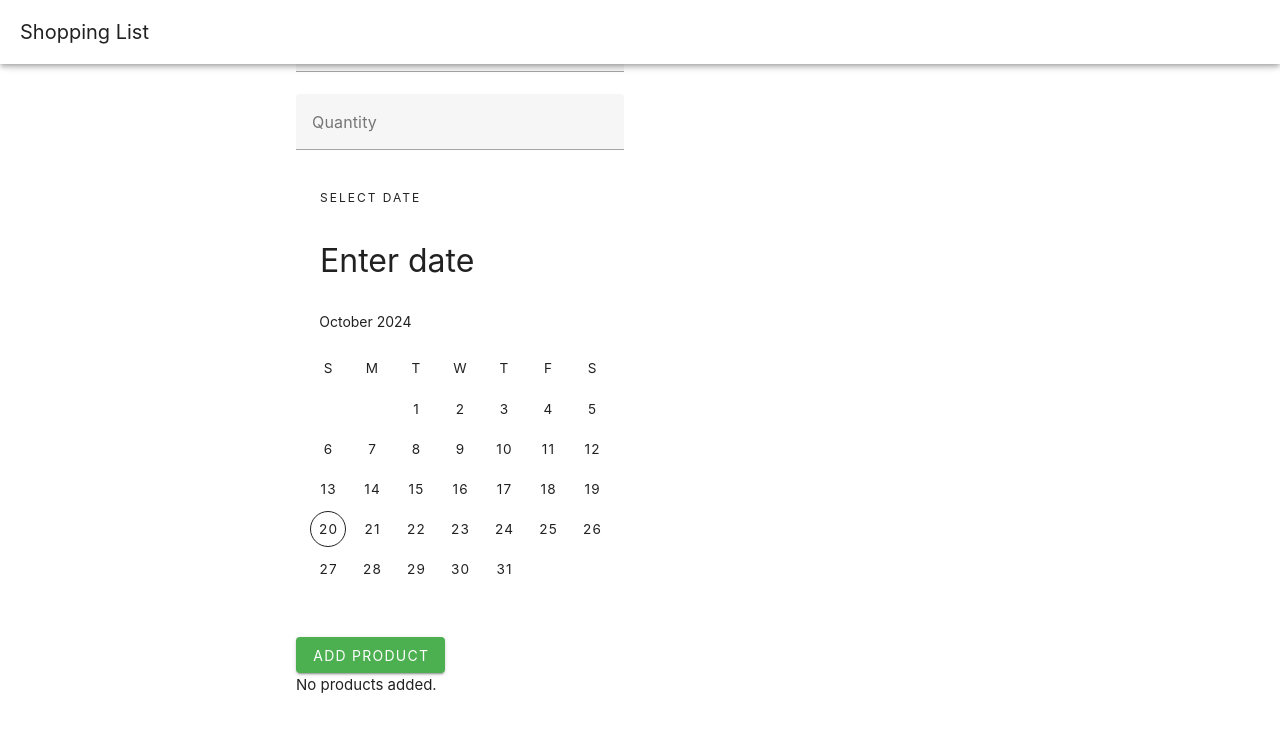
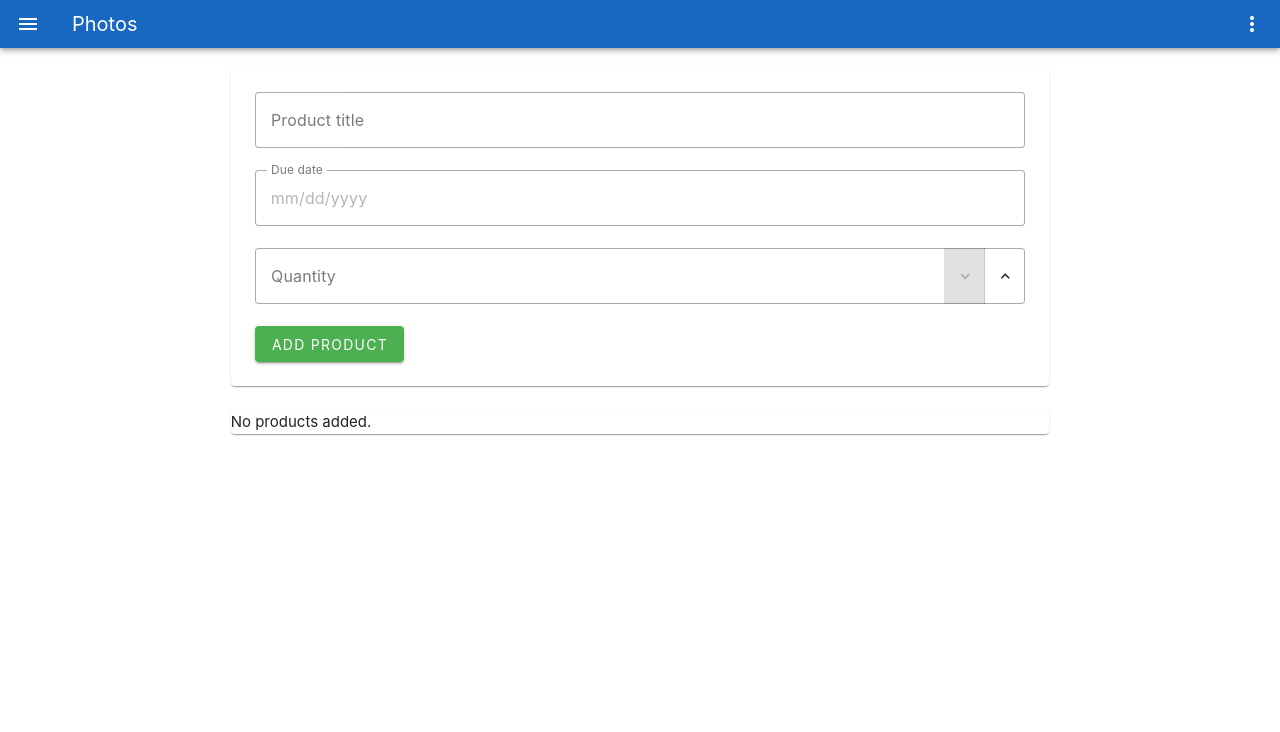
Before and after one commit to elpandango/shopping-list-vue, a Vue app: page / in a window 1280 px wide. Shown: the top 732 px of the page. Built offline with nearby package versions, Linux system fonts and the light colour scheme.

Commit message:
Structure refactoring

```diff
--- a/package.json
+++ b/package.json
@@ -10,6 +10,7 @@
     "test:unit": "vitest"
   },
   "dependencies": {
+    "@mdi/font": "^7.4.47",
     "@vue/cli-plugin-pwa": "^5.0.8",
     "pinia": "^2.2.4",
     "vue": "^3.5.12",
@@ -20,6 +21,7 @@
     "@vitejs/plugin-vue": "^5.1.4",
     "@vue/test-utils": "^2.4.6",
     "jsdom": "^25.0.1",
+    "sass": "^1.80.3",
     "vite": "^5.4.8",
     "vitest": "^2.1.2"
   }
--- a/src/App.vue
+++ b/src/App.vue
@@ -1,12 +1,17 @@
 <template>
-  <v-app>
+  <v-app class="app-container">
+    <v-main>
+      <v-container
+       class="py-0 px-0"
+       style="width: 100%;"
+       fluid>
         <HeaderComponent/>
-    <v-container fluid>
         <ProductForm @add-product="addProduct"/>
         <ProductList
          @product-updated="loadProducts"
          :products="products"/>
       </v-container>
+    </v-main>
   </v-app>
 </template>
 
@@ -68,6 +73,14 @@ watch(products, (newProducts) => {
 });
 </script>
 
-<style scoped>
+<style lang="scss">
+#app {
+  display: flex !important;
+  width: 100%;
+  padding: 0 20px;
+}
 
+.app-container {
+  padding-top: 20px;
+}
 </style>
--- a/src/components/HeaderComponent/HeaderComponent.vue
+++ b/src/components/HeaderComponent/HeaderComponent.vue
@@ -1,6 +1,17 @@
 <template>
-  <v-app-bar>
-    <v-toolbar-title>Shopping List</v-toolbar-title>
+  <v-app-bar
+   color="primary"
+   density="compact"
+  >
+    <template v-slot:prepend>
+      <v-app-bar-nav-icon></v-app-bar-nav-icon>
+    </template>
+
+    <v-app-bar-title>Photos</v-app-bar-title>
+
+    <template v-slot:append>
+      <v-btn icon="mdi-dots-vertical"></v-btn>
+    </template>
   </v-app-bar>
 </template>
 
--- a/src/components/ProductForm/ProductForm.vue
+++ b/src/components/ProductForm/ProductForm.vue
@@ -1,37 +1,48 @@
 <template>
-  <v-form
-   ref="form"
-   v-model="valid"
-   lazy-validation>
+  <v-row
+   justify="center"
+   align="center"
+  >
+    <v-col
+     cols="12"
+     md="8"
+     lg="8">
+      <v-card class="py-6 px-6">
         <v-text-field
+         label="Product title"
          v-model="product.name"
-     :rules="[rules.required]"
-     label="Product"
-     required
+         variant="outlined"
         ></v-text-field>
 
-    <v-text-field
+        <v-date-input
+         label="Due date"
+         prepend-icon=""
+         variant="outlined"
+         persistent-placeholder
+        ></v-date-input>
+
+        <v-number-input
+         label="Quantity"
          v-model="product.quantity"
          :rules="[rules.required]"
-     label="Quantity"
-     required
-     type="number"
-    ></v-text-field>
-
-    <v-date-picker
-     v-model="product.dueDate"
-     label="Date"
-    ></v-date-picker>
+         :min="0"
+         variant="outlined"
+        ></v-number-input>
 
         <v-btn
          @click="addProduct"
-     color="success">Add Product
+         color="success"
+        >Add Product
         </v-btn>
-  </v-form>
+      </v-card>
+    </v-col>
+  </v-row>
 </template>
 
 <script setup>
 import {ref, useTemplateRef} from 'vue';
+import {VDateInput} from 'vuetify/labs/VDateInput';
+import {VNumberInput} from 'vuetify/labs/VNumberInput';
 
 const valid = ref(false);
 const product = ref({
@@ -53,7 +64,7 @@ const formatDueDate = (date) => {
   console.log('date: ', date);
 
   if (!date) return null;
-  const options = { year: 'numeric', month: 'long', day: '2-digit' };
+  const options = {year: 'numeric', month: 'long', day: '2-digit'};
   return new Date(date).toLocaleDateString('en-GB', options);
 };
 
--- a/src/components/ProductItem/ProductItem.vue
+++ b/src/components/ProductItem/ProductItem.vue
@@ -1,5 +1,7 @@
 <template>
-  <div :class="{ completed: product?.completed }">
+  <div
+   class="product-item"
+   :class="{ completed: product?.completed }">
     <template v-if="isEditing">
       <v-text-field
        v-model="editedProductName"
@@ -17,28 +19,56 @@
       </v-btn>
     </template>
     <template v-else>
-      <div class="d-flex align-center">
       <div class="product-details">
-          <p>{{ product.name }} ({{ product.quantity }})</p>
-          <p v-if="product.dueDate">Due to: {{ product.dueDate }}</p>
+        <p class="product-name">{{ product.name }} ({{ product.quantity }})</p>
+        <p class="product-due-to" v-if="product.dueDate"><strong>Due to:</strong> {{ product.dueDate }}</p>
       </div>
-<!--        <v-switch-->
-<!--         v-model="product.completed"-->
-<!--         @change="toggleStatus"-->
-<!--         class="mr-3"-->
-<!--         label="Status"-->
-<!--        ></v-switch>-->
-        <button @click="toggleStatus">{{ product.completed ? 'Completed' : 'Pending' }}</button>
+
+      <div class="actions">
+        <v-tooltip bottom>
+          <template #activator="{ props }">
             <v-btn
+             v-bind="props"
+             @click="toggleStatus"
+             :color="product.completed ? 'success' : 'warning'"
+             class="ml-2"
+             icon
+            >
+              <v-icon>{{ product.completed ? 'mdi-check' : 'mdi-clock' }}</v-icon>
+            </v-btn>
+          </template>
+          <span>{{ product.completed ? 'Completed' : 'Pending' }}</span>
+        </v-tooltip>
+
+        <v-tooltip bottom>
+          <template #activator="{ props }">
+            <v-btn
+             v-bind="props"
              @click="editProduct"
              color="primary"
-         class="ml-2">Edit
+             class="ml-2"
+             icon
+            >
+              <v-icon>mdi-pencil</v-icon>
             </v-btn>
+          </template>
+          <span>Edit Product</span>
+        </v-tooltip>
+
+        <v-tooltip bottom>
+          <template #activator="{ props }">
             <v-btn
+             v-bind="props"
              @click="deleteProduct"
              color="error"
-         class="ml-2">Delete
+             class="ml-2"
+             icon
+            >
+              <v-icon>mdi-delete</v-icon>
             </v-btn>
+          </template>
+          <span>Delete Product</span>
+        </v-tooltip>
       </div>
     </template>
   </div>
@@ -80,9 +110,7 @@ const toggleStatus = () => {
 };
 </script>
 
-<style scoped>
-.completed .product-details {
-  text-decoration: line-through;
-  color: gray;
-}
+<style
+ lang="scss"
+ src="./styles.scss">
 </style>
--- /dev/null
+++ b/src/components/ProductItem/styles.scss
@@ -0,0 +1,40 @@
+.product-item {
+  display: flex;
+  align-items: center;
+  justify-content: space-between;
+  width: 100%;
+
+  @media only screen and (max-width: 600px) {
+    flex-wrap: wrap;
+  }
+
+  .completed {
+    .product-details {
+      text-decoration: line-through;
+      color: gray;
+    }
+  }
+
+  .product-details {
+    @media only screen and (max-width: 600px) {
+      width: 100%;
+      margin-bottom: 12px;
+    }
+  }
+
+  .product-name {
+    font-size: 22px;
+  }
+
+  .product-due-to {
+    font-size: 12px;
+  }
+
+  .actions {
+    button:first-child {
+      @media only screen and (max-width: 600px) {
+        margin-left: 0!important;
+      }
+    }
+  }
+}
--- a/src/components/ProductList/ProductList.vue
+++ b/src/components/ProductList/ProductList.vue
@@ -1,9 +1,20 @@
 <template>
-  <div>
-    <ul>
+  <v-row
+   justify="center">
+    <v-col
+     cols="12"
+     md="8"
+     lg="8">
+      <v-card
+       class="mx-auto">
+        <v-main class="pt-0">
+          <ul
+           class="product-list"
+           v-if="products.length">
             <li
              v-for="product in props.products"
-       :key="product.id">
+             :key="product.id"
+             class="list-item">
               <ProductItem
                :product="product"
                @delete-product="deleteProduct(product.id)"
@@ -12,8 +23,11 @@
               />
             </li>
           </ul>
-    <div v-if="!products.length">No products added.</div>
-  </div>
+          <div v-else>No products added.</div>
+        </v-main>
+      </v-card>
+    </v-col>
+  </v-row>
 </template>
 
 <script
@@ -55,14 +69,14 @@ onMounted(() => {
 </script>
 
 <style scoped>
-ul {
+.product-list {
   list-style-type: none;
-  padding: 0;
+  padding: 16px;
 }
 
-li {
-  display: flex;
-  justify-content: space-between;
+.list-item {
+  //display: flex;
+  //justify-content: space-between;
   padding: 5px 0;
 }
 </style>
--- a/src/main.js
+++ b/src/main.js
@@ -11,6 +11,7 @@ import 'vuetify/styles';
 import { createVuetify } from 'vuetify';
 import * as components from 'vuetify/components';
 import * as directives from 'vuetify/directives';
+import '@mdi/font/css/materialdesignicons.css';
 
 const vuetify = createVuetify({
   components,
```
Also changed, not shown: src/views/HomeView.vue (added, +11 -0 lines), 1 other file (tests, documents, lock files or other folders). Lines whose indentation alone changed are shown as unchanged.
